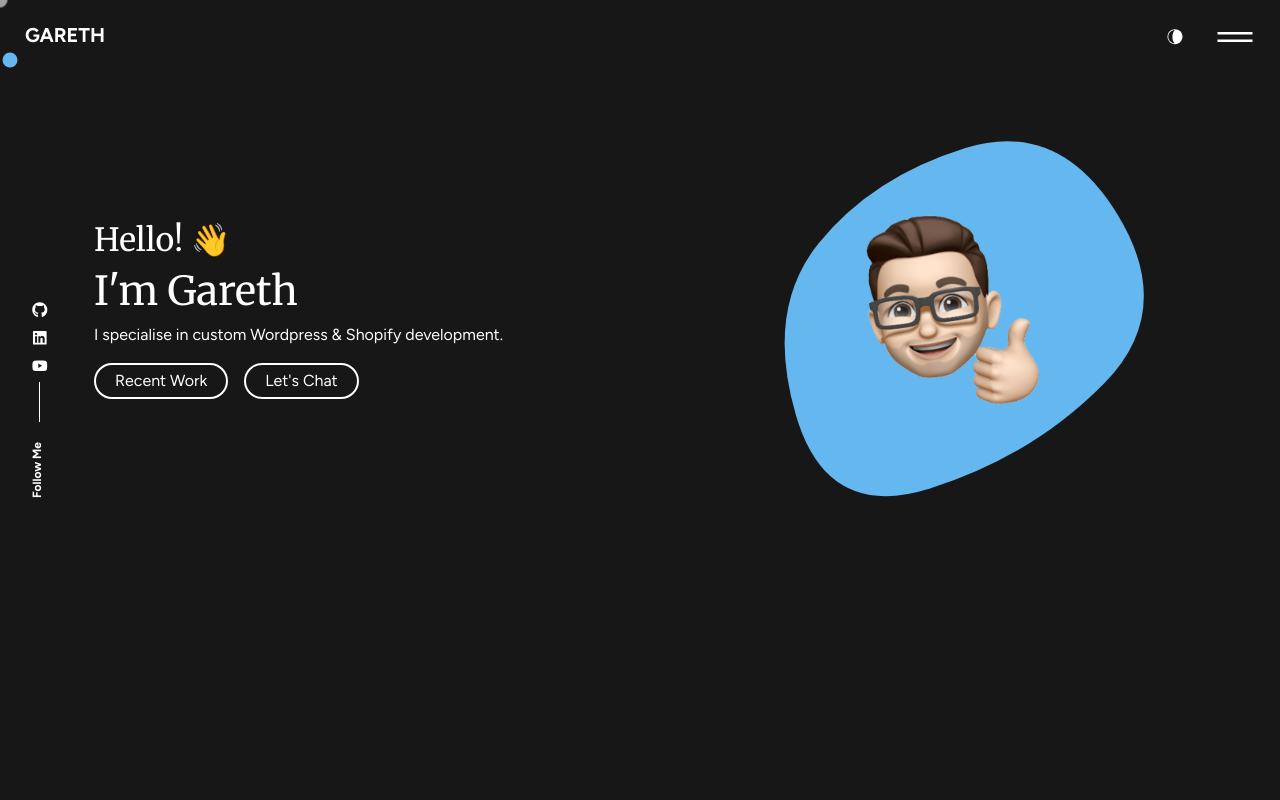
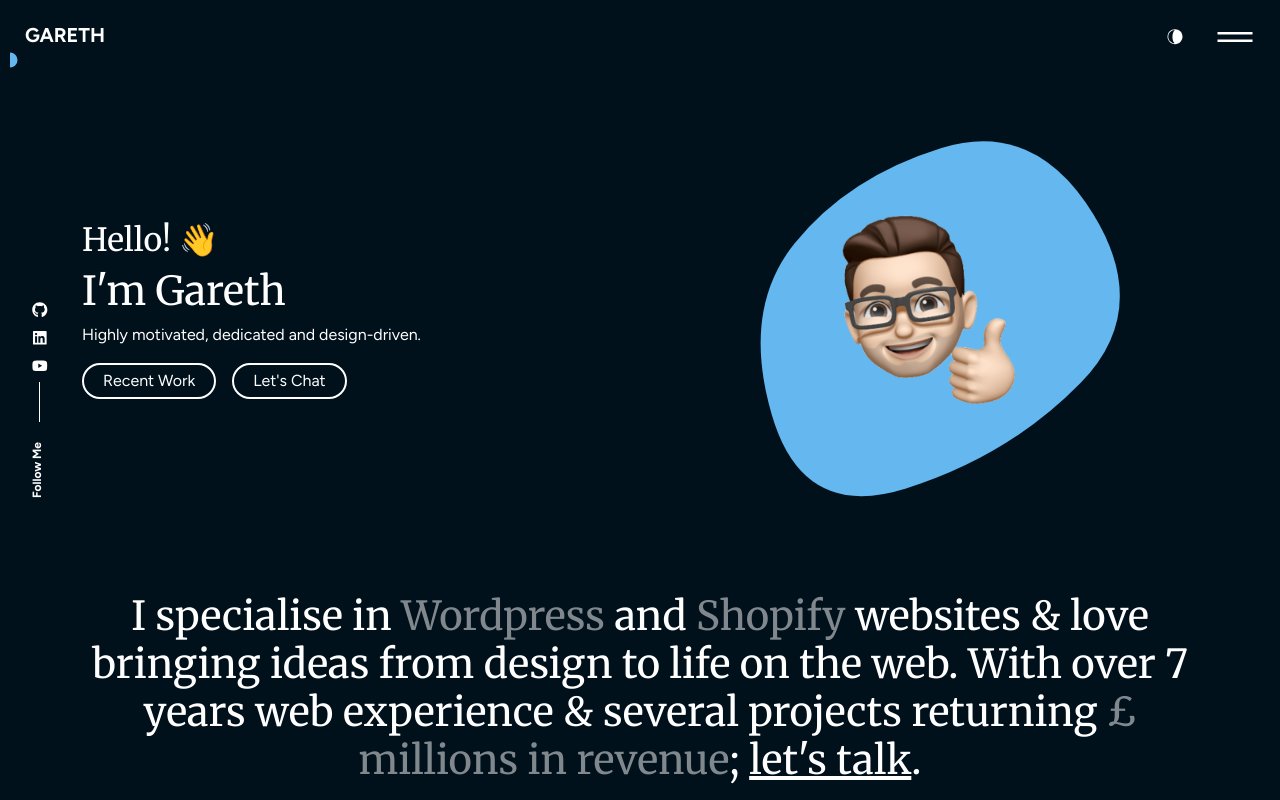
Before and after one commit to ggreenaway053/portfolio, a React (Create React App) app: page / in a window 1280 px wide. Shown: the top 800 px of the page. Built offline with nearby package versions, Linux system fonts and the light colour scheme.

Commit message:
Portfolio v1.00 completed

```diff
--- /dev/null
+++ b/src/components/Card.js
@@ -0,0 +1,39 @@
+import React from 'react';
+import { Col } from "react-bootstrap";
+import Popup from "reactjs-popup";
+
+function Card(props){
+  return(
+    <Col lg="6" className="mb-5 item">
+      <img src={props.img} alt={props.title} className="w-100" />
+      <div className="content mt-4">
+        <h4>{props.title}</h4>
+        <p>{props.type}</p>
+
+        <Popup trigger={<button className="btn"><span>Read More</span></button>} modal nested>
+          <div className="header mb-4">
+            <h3>{props.title}</h3>
+            <p>{props.type}</p>
+            <hr/>
+          </div>
+          <div className="row">
+            <Col lg="6" className="mb-4">
+              <h5>Who?</h5>
+              <p>{props.who}</p>
+            </Col>
+
+            <Col lg="6" className="mb-4">
+              <h5>Tech Stack</h5>
+              {props.tech}
+            </Col>
+
+            <Col lg="12">
+              <a href={props.link} target="_blank" className="btn"><span>View Site</span></a>
+            </Col>
+          </div>
+        </Popup>
+      </div>
+    </Col>
+  );
+}
+export default Card;
--- a/src/content_option.js
+++ b/src/content_option.js
@@ -14,8 +14,12 @@ const introdata = {
   animated: {
     first: "I'm Gareth"
   },
-  description: "I specialise in custom Wordpress & Shopify development."
+  description: "Highly motivated, dedicated and design-driven."
 };
+
+const about = {
+  main: <h2 className="mb-4 display-6">I specialise in <span className="reveal">Wordpress</span> and <span className="reveal">Shopify</span> websites & love bringing ideas from design to life on the web. With over 7 years web experience & several projects returning <span className="reveal">£ millions in revenue</span>; <a className="d-inline-block d-lg-inline" href="/contact">let's talk</a>.</h2>
+}
 
 const services = [
   {
@@ -38,28 +42,31 @@ const dataportfolio = [
     title: "Carrick Nazarene",
     type: "Volunteer Freelance Project",
     who: "Carrick Nazarene is a local church where I am a member & volunteer in a few different ministries. We are a Christian church, with the overarching Nazarene church being founded back in 1908.",
-    tech: "WordPress, HTML, SCSS, Bootstrap 5, Javascript / jQuery, Figma, Google APIs, Magnific Popups",
+    tech: <ul><li>Wordpress</li><li>HTML</li><li>SCSS</li><li>Bootstrap 5</li><li>Javascript</li><li>jQuery</li><li>Figma</li><li>Google APIs</li><li>npm</li></ul>,
     link: "https://carricknazarene.co.uk",
   },
   {
     img: lb,
     title: "Linenbundle",
     type: "Sole Web Developer | Current full time role",
-    description: "",
+    who: "Linenbundle are the EU’s fastest growing luxury bed linen brand. They started around 2017 and quickly became popular in the UK and Ireland. Since then they have branched out into numerous EU countries and continue to grow today.",
+    tech: <ul><li>Shopify</li><li>Liquid</li><li>HTML</li><li>SCSS</li><li>Bootstrap 5</li><li>Javascript</li><li>jQuery</li><li>PHP</li><li>Figma</li><li>Wordpress</li><li>npm</li><li>Shopify APIs</li></ul>,
     link: "https://www.linenbundle.com",
   },
   {
     img: wni,
     title: "WebsiteNI",
     type: "Front End Developer",
-    description: "",
+    who: "WebsiteNI are a Web Development Agency based in Dungannon, Northern Ireland. They provide clients with fully responsive, editable WordPress websites. I worked at WebsiteNI for around 18 months, leaving to join Linenbundle in February 2022.",
+    tech: <ul><li>Wordpress</li><li>HTML</li><li>SCSS</li><li>Foundation</li><li>Javascript</li><li>jQuery</li><li>PHP</li><li>npm</li><li>Magento 2</li></ul>,
     link: "https://websiteni.com",
   },
   {
     img: krw,
     title: "Keylite Roof Windows",
     type: "Web Designer/Developer",
-    description: "",
+    who: "Keylite Roof Windows are Europes fastest growing roof window manufacturer. They are one of the top 3 players between Velux, themsevles and Fakro. Keylite are part of the Keystone Group, based in Cookstown. I worked for Keylite between 2017 & 2020.",
+    tech: <ul><li>Wordpress</li><li>HTML</li><li>CSS</li><li>PHP</li><li>Javascript</li><li>jQuery</li><li>PHP</li><li>MySQL</li></ul>,
     link: "https://www.keyliteroofwindows.com",
   }
 ];
@@ -87,4 +94,5 @@ export {
   contactConfig,
   socials,
   logotext,
+  about
 };
--- a/src/header/index.js
+++ b/src/header/index.js
@@ -64,6 +64,11 @@ const Headermain = () => {
           </div>
         </div>
       </header>
+
+      <div className="br-top"></div>
+      <div className="br-bottom"></div>
+      <div className="br-left"></div>
+      <div className="br-right"></div>
     </>
   );
 };
--- a/src/header/style.css
+++ b/src/header/style.css
@@ -34,6 +34,43 @@
 }
 .nav_ac:hover {
   color: var(--text-color-2);
+}
+
+.br-top,
+.br-bottom,
+.br-right,
+.br-left {
+  position: fixed;
+  z-index: 999999;
+  background: var(--primary-color);
+}
+
+.br-top {
+  top: 0;
+  height: 10px;
+  left: 0;
+  width: 100%;
+}
+
+.br-bottom {
+  bottom: 0;
+  left: 0;
+  height: 10px;
+  width: 100%;
+}
+
+.br-right {
+  width: 10px;
+  right: 0;
+  top: 0;
+  height: 100%;
+}
+
+.br-left {
+  width: 10px;
+  left: 0;
+  top: 0;
+  height: 100%;
 }
 
 /* roll down menu */
--- a/src/index.css
+++ b/src/index.css
@@ -1,6 +1,6 @@
 :root {
-  --bg-color: #171717;
-  --primary-color: #171717;
+  --bg-color: #00111C;
+  --primary-color: #00111C;
   --secondary-color: #fff;
   --text-color: #fff;
   --text-color-2: #fff;
@@ -12,9 +12,9 @@
 [data-theme="light"] {
   --bg-color: #ffffff;
   --primary-color: #ffffff;
-  --secondary-color: #171717;
-  --text-color: #171717;
-  --text-color-2: #171717;
+  --secondary-color: #00111C;
+  --text-color: #00111C;
+  --text-color-2: #00111C;
   --text-color-3: #65b7ef;
   --overlay-color: rgb(255 255 255 / 70%);
   --white: #fff;
@@ -94,7 +94,7 @@ p {
   color: var(--secondary-color);
 }
 
-.btn{
+.btn {
   border-radius: 50px;
   padding: 4px 19px;
   color: var(--secondary-color);
@@ -104,11 +104,13 @@ p {
   transition: all .35s;
   cursor: pointer;
 }
-.btn span{
+
+.btn span {
   position: relative;
   z-index: 2;
 }
-.btn:after{
+
+.btn:after {
   position: absolute;
   content: "";
   top: 0;
@@ -118,10 +120,57 @@ p {
   background: var(--text-color-3);
   transition: all .35s;
 }
+
 .btn:hover {
   color: var(--white);
   border: var(--text-color-3) 2px solid;
 }
-.btn:hover:after{
+
+.btn:hover:after {
   width: 100%;
 }
+
+@-webkit-keyframes fadeIn {
+  from {
+    opacity: 0;
+  }
+
+  to {
+    opacity: 1;
+  }
+}
+@keyframes fadeIn {
+  from {
+    opacity: 0;
+  }
+
+  to {
+    opacity: 1;
+  }
+}
+@-webkit-keyframes fadeOut {
+  from {
+    opacity: 1;
+  }
+
+  to {
+    opacity: 0;
+  }
+}
+@keyframes fadeOut {
+  from {
+    opacity: 1;
+  }
+
+  to {
+    opacity: 0;
+  }
+}
+.fadeIn{
+  -webkit-animation-name: fadeIn;
+  animation-name: fadeIn;
+}
+.fadeOut{
+  -webkit-animation-name: fadeOut;
+  animation-name: fadeOut;
+}
--- a/src/pages/home/index.js
+++ b/src/pages/home/index.js
@@ -2,10 +2,14 @@ import React from "react";
 import "./style.css";
 import { Helmet, HelmetProvider } from "react-helmet-async";
 // import Typewriter from "typewriter-effect";
-import { introdata, meta } from "../../content_option";
+import { introdata, meta, dataportfolio, about } from "../../content_option";
 import { Link } from "react-router-dom";
 
 import Banner from "../../assets/images/home-main-1.png";
+
+import { Container, Row, Col } from "react-bootstrap";
+import Popup from "reactjs-popup";
+import Card from "../../components/Card";
 
 export const Home = () => {
   return (
@@ -16,10 +20,9 @@ export const Home = () => {
         <meta name="description" content={meta.description} />
       </Helmet>
 
-      <section id="home" className="home container-fluid">
-        <div className="intro_sec row">
-
-          <div className="col-12 col-lg image order-lg-2 d-flex justify-content-center align-items-center px-0 px-lg-4">
+      <Container>
+        <Row>
+          <Col lg="6" className="image order-lg-2 d-flex justify-content-center align-items-center px-0 px-lg-4">
             <svg className="svg svg-circle" viewBox="0 0 500 500" style={{maxWidth: "500px"}} >
               <path d="M405.5,323Q334,396,231,428.5Q128,461,97,355.5Q66,250,119.5,183.5Q173,117,266.5,88Q360,59,418.5,154.5Q477,250,405.5,323Z" fill="#65B7EF">
                 <animate attributeName="d" dur="10s" repeatCount="indefinite" values="M405.5,323Q334,396,231,428.5Q128,461,97,355.5Q66,250,119.5,183.5Q173,117,266.5,88Q360,59,418.5,154.5Q477,250,405.5,323Z;
@@ -30,27 +33,53 @@ export const Home = () => {
                 <animateTransform attributeName="transform" type="rotate" dur="20s" repeatCount="indefinite" from="0,250,250" to="360,250,250"></animateTransform>
               </path>
             </svg>
+            <img src={Banner} alt="Avatar" title="Avatar" className="avatar position-absolute" />
+          </Col>
 
-            <img src={Banner} alt="Avatar" title="Avatar" className="avatar position-absolute" />
-          </div>
-
-          <div className="col-12 col-lg content order-lg-1 d-lg-flex align-items-center justify-content-center">
-            <div className="inner">
+          <Col lg="6" className="content order-lg-1 d-lg-flex align-items-center justify-content-center">
+            <div className="inner w-100 px-3 px-lg-0">
               <h2 className="mb-1x">{introdata.title}</h2>
               <h1 className="fluidz-48 mb-1x">
                 {introdata.animated.first}
-
               </h1>
               <p className="mb-1x">{introdata.description}</p>
               <div className="intro_btn-action pb-5 pb-lg-0">
                 <Link to="/work" className="btn me-3"><span>Recent Work</span></Link>
                 <Link to="/contact" className="btn"><span>Let's Chat</span></Link>
               </div>
+            </div>
+          </Col>
+        </Row>
+      </Container>
 
-            </div>
-          </div>
-        </div>
-      </section>
+      <Container id="about">
+        <Row className="mb-5 mt-3 pt-md-3">
+          <Col className="text-center">
+            { about.main }
+          </Col>
+        </Row>
+      </Container>
+
+      <Container>
+        <Row className="mb-5 mt-3 pt-md-3">
+          <Col lg="8">
+            <h2 className="mb-4">Recent Work 👨‍💻</h2>
+          </Col>
+          <Col lg="4" className="text-lg-end">
+            <Link to="/work" className="btn"><span>View More</span></Link>
+          </Col>
+        </Row>
+
+        <Row className="portfolio_items">
+        {dataportfolio.map((data, i) => {
+          if( i <= 1 ){
+            return (
+              <Card key={i} img={data.img} title={data.title} type={data.type} who={data.who} tech={data.tech} link={data.link}/>
+            );
+          }
+        })}
+        </Row>
+      </Container>
     </HelmetProvider>
   );
 };
--- a/src/pages/home/style.css
+++ b/src/pages/home/style.css
@@ -1,24 +1,14 @@
-section {
-  position: relative;
-  transition: all .5s ease-in;
-}
-
 .avatar{
   max-width: 180px;
 }
-
+.reveal{ opacity: .5; transition: .35s all;}
+.reveal:hover{ opacity: 1; color: var(--text-color-3); }
 
 .content .inner {
-  padding: 0 20px;
   margin: 0 auto;
 }
 
 @media all and (min-width: 1024px){
-  .content .inner{
-    padding: 0;
-    width: 450px;
-  }
-
   .avatar{
     max-width: 250px;
   }
--- a/src/pages/work/style.css
+++ b/src/pages/work/style.css
@@ -23,6 +23,12 @@
   border-radius: 6px;
 }
 
+.popup-overlay .popup-content ul{
+  padding: 0 0 0 10px;
+  margin: 0;
+  list-style: circle;
+}
+
 @media all and (min-width: 1024px){
   .portfolio_items .item img{
     max-height: 400px;
```
Also changed, not shown: src/pages/work/index.js (+5 -33 lines), 1 other file (tests, documents, lock files or other folders).
